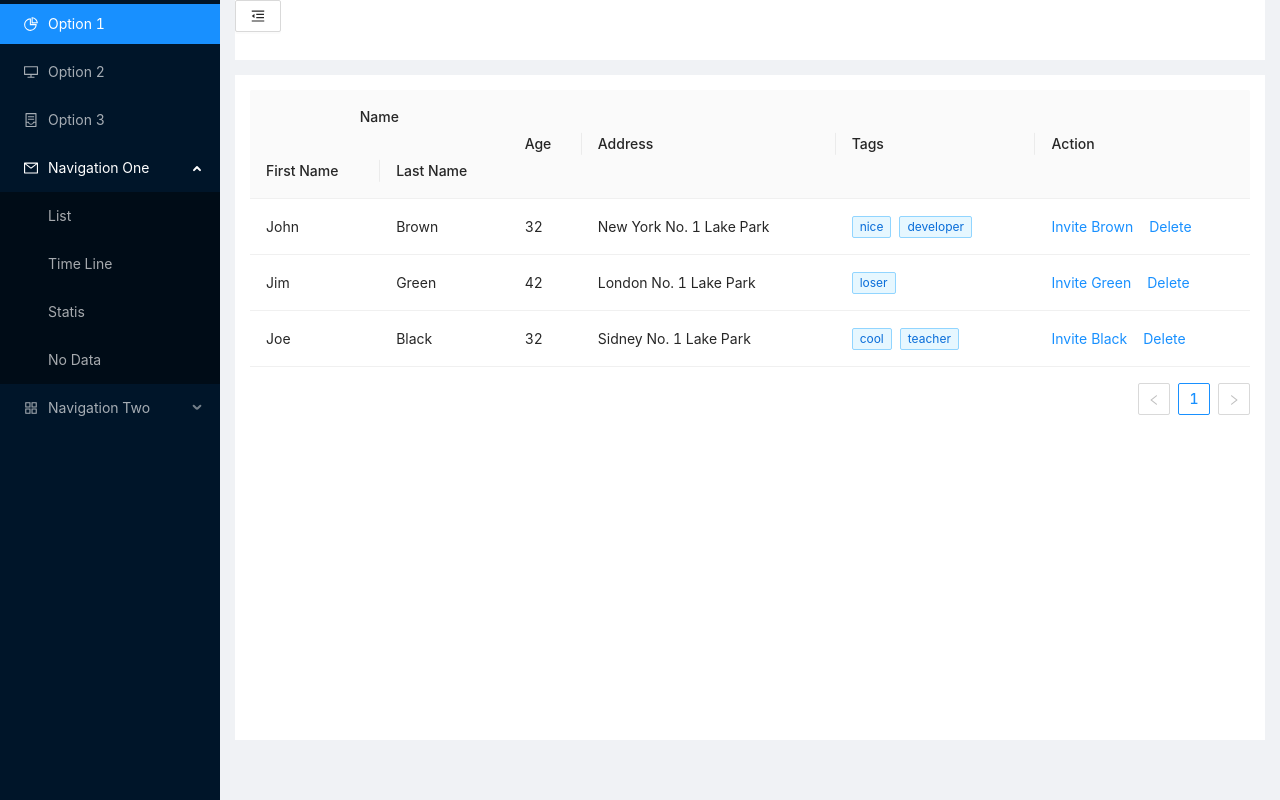
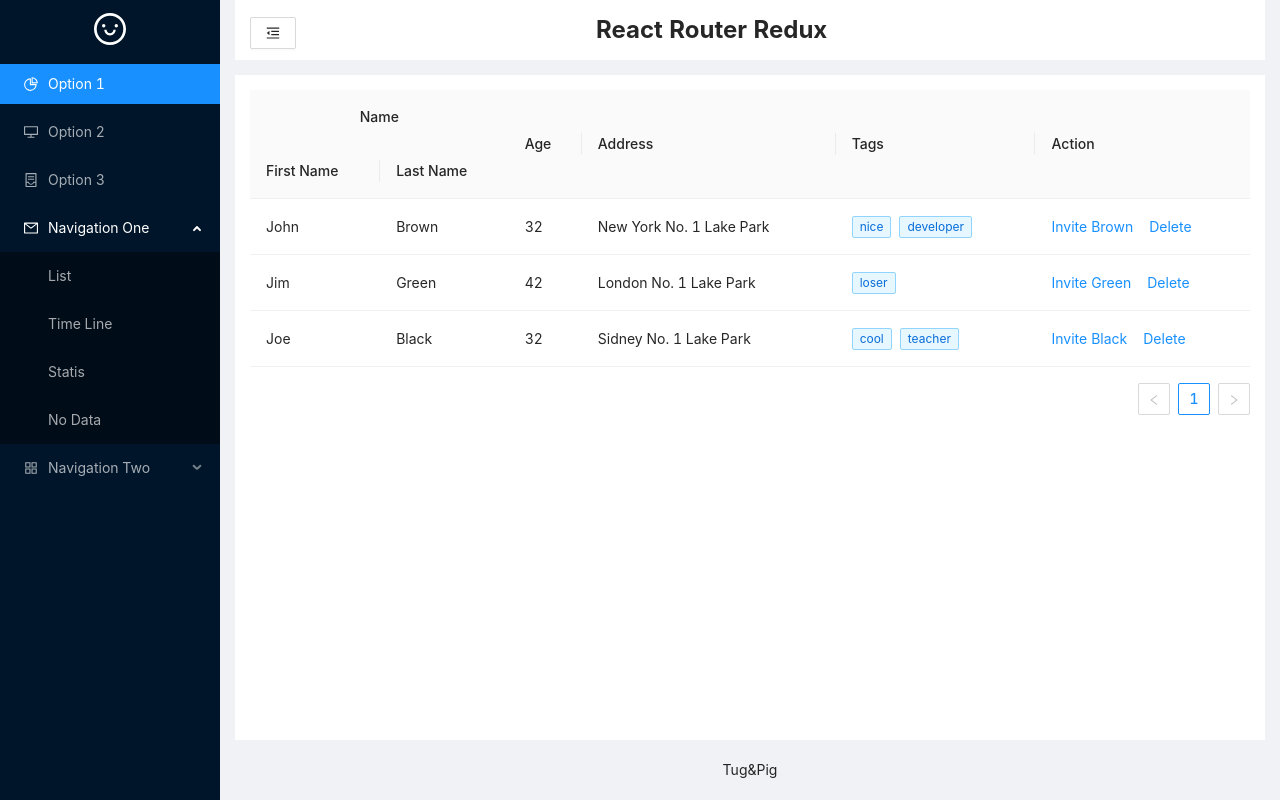
Before and after one commit to shiyuan598/antd-react-demo, a React (Create React App) app: page /home in a window 1280 px wide. Built offline with nearby package versions, Linux system fonts and the light colour scheme.

Commit message:
add header and footer

```diff
--- a/src/component/home/home.scss
+++ b/src/component/home/home.scss
@@ -5,6 +5,13 @@
   .sidebar {
     width: 220px;
     background-color: #001529;
+    .top-icon {
+        text-align: center;
+        height: 60px;
+        line-height: 60px;
+        color: #fff;
+        font-size: 32px;
+    }
   }
   .main {
     width: calc(100% - 220px);
@@ -13,7 +20,14 @@
   }
   .header {
     height: 60px;
+    line-height: 60px;
+    padding: 0 15px;
     background-color: #fff;
+    .title {
+        font-size: 24px;
+        font-weight: 700;
+        margin-left: calc(50% - 200px);
+    }
   }
   .content {
     margin-top: 15px;
@@ -23,6 +37,8 @@
   }
   .footer {
     height: 60px;
+    line-height: 60px;
+    text-align: center;
   }
   .link-button {
     color: #1890ff;
--- a/src/component/home/index.js
+++ b/src/component/home/index.js
@@ -8,7 +8,8 @@ import {
   PieChartOutlined,
   DesktopOutlined,
   ContainerOutlined,
-  MailOutlined
+  MailOutlined,
+  SmileOutlined
 } from "@ant-design/icons";
 import "./home.scss";
 import List from "./child/list";
@@ -35,6 +36,9 @@ export default class IndexView extends React.Component {
     return (
       <div className="container">
         <div className="sidebar">
+            <div className="top-icon">
+            <SmileOutlined />
+            </div>
           <Menu
             defaultSelectedKeys={["1"]}
             defaultOpenKeys={["sub1"]}
@@ -102,6 +106,7 @@ export default class IndexView extends React.Component {
                 this.state.collapsed ? MenuUnfoldOutlined : MenuFoldOutlined
               )}
             </Button>
+            <span className="title">React Router Redux</span>
           </div>
           <div className="content">
             <Switch>
@@ -111,7 +116,9 @@ export default class IndexView extends React.Component {
               <Route path="/home/nodata" exact component={NoData} />
             </Switch>
           </div>
-          <div className="footer"></div>
+          <div className="footer">
+              Tug&Pig
+          </div>
         </div>
       </div>
     );
```
